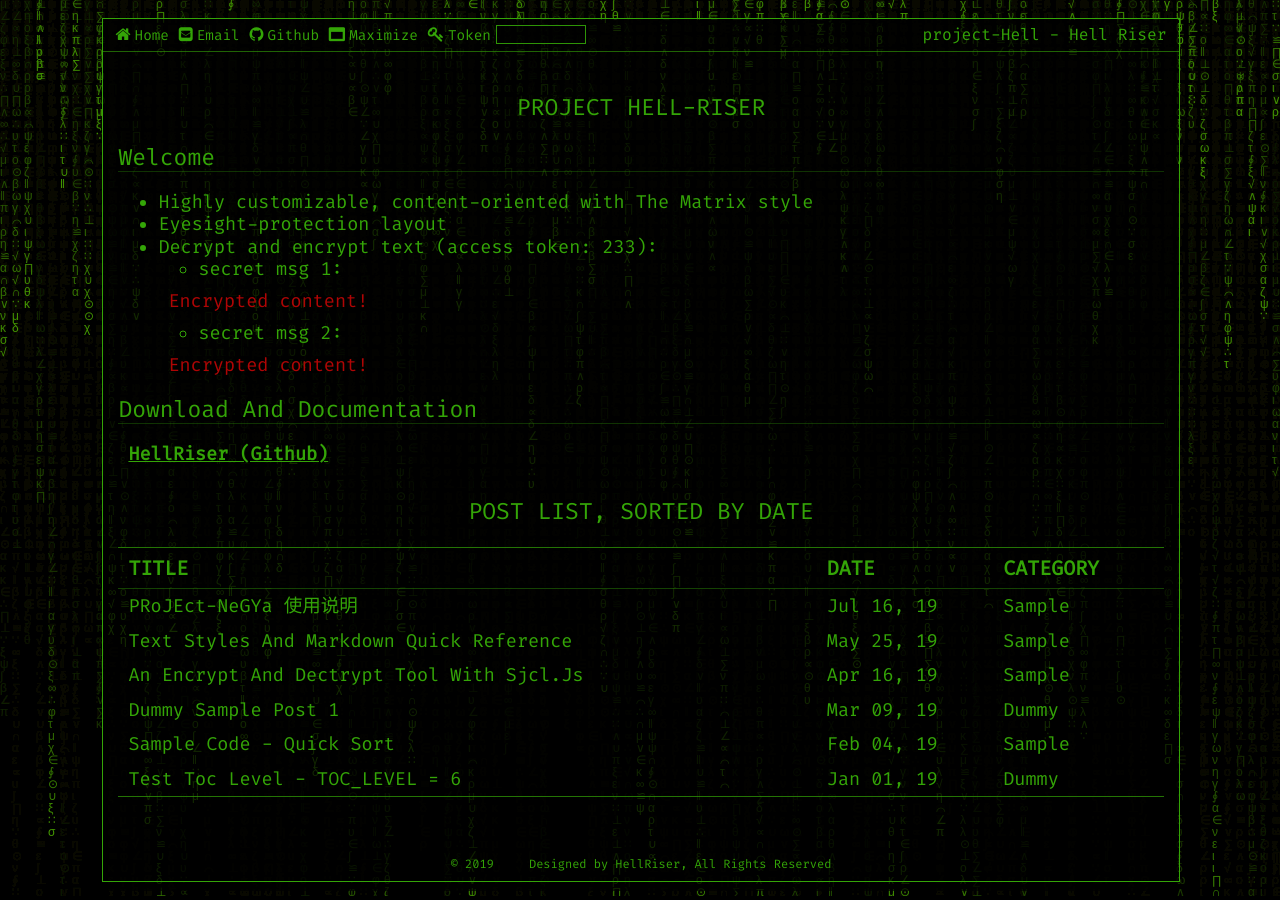
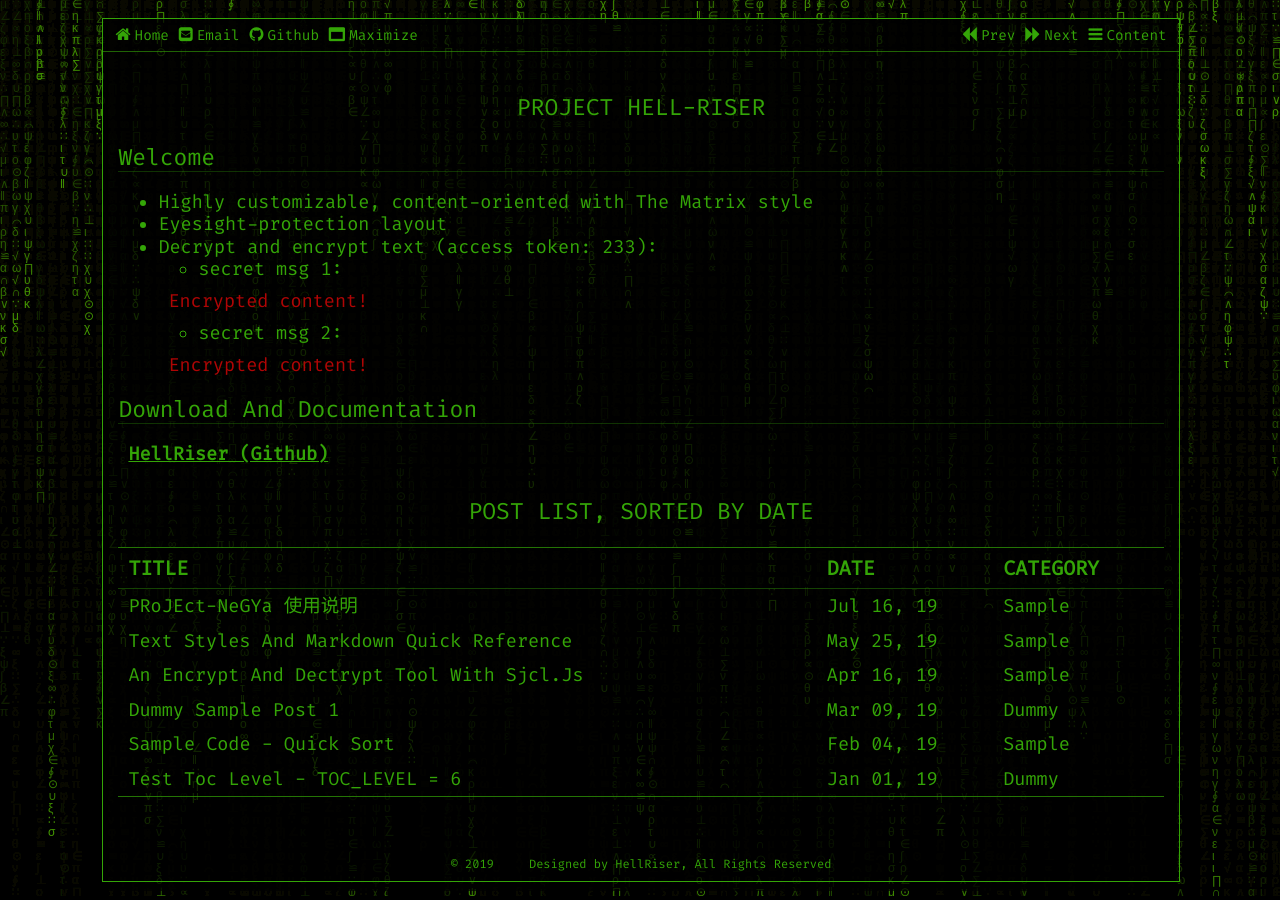
Before and after one commit to hemanthtech/hellriser, a Jekyll site: the page built from pages/index.md, in a window 1280 px wide. Built offline with Jekyll 4.4.1, drawn with Linux system fonts in a browser that asks for light colours.

```diff
--- a/pages/index.md
+++ b/pages/index.md
@@ -1,13 +1,13 @@
 ---
 layout: default
 post_list: "date"
-toc: false
+toc: true
 home_btn: true
 btn_text: true
 footer: true
 title: "Hell Riser"
 author: "Hell-Riser"
-encrypted_text: true
+encrypted_text: false
 permalink: /
 ---
 
```
